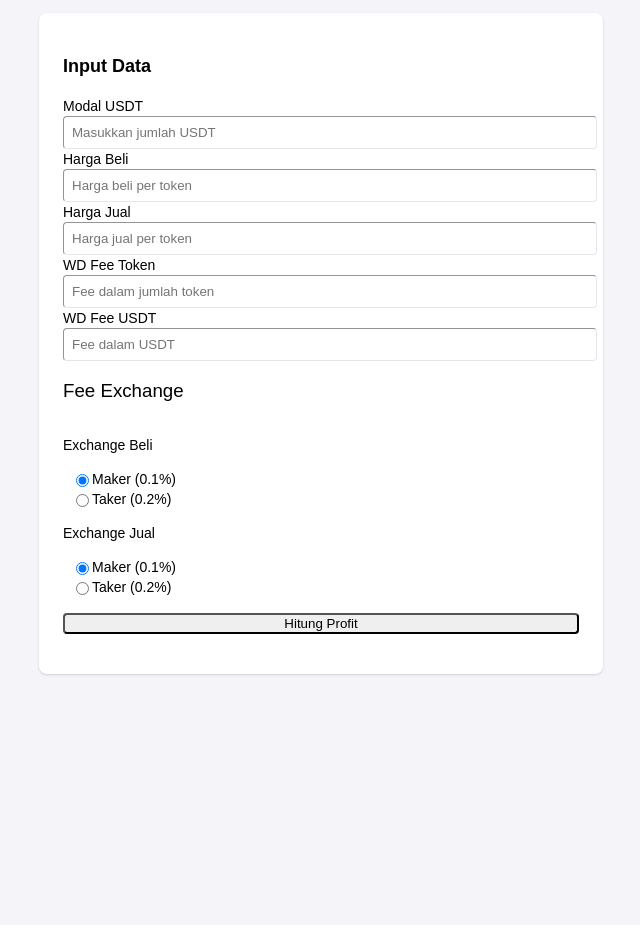
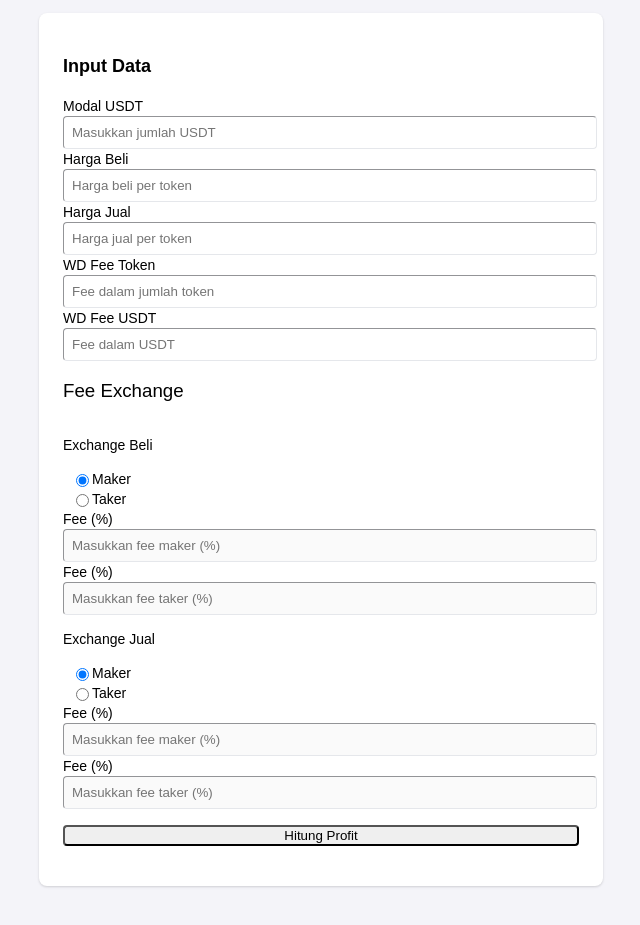
Before and after one commit to progstay17/kalkulator-cex, a plain HTML site: page index.html in a window 1280 px wide. Shown: the part 115-1040 px from the top of the page, without its empty margins (25-665 px from the left). Before the commit the page ends 853 px from the top, so only its background shows below. Drawn offline with Linux system fonts and the light colour scheme.

Commit message:
Update index.html

```diff
--- a/index.html
+++ b/index.html
@@ -92,7 +92,7 @@
                                             checked
                                         />
                                         <label for="makerBuy" class="text-sm">
-                                            Maker (0.1%)
+                                            Maker
                                         </label>
                                     </div>
                                     <div class="flex items-center space-x-2">
@@ -103,8 +103,28 @@
                                             value="taker"
                                         />
                                         <label for="takerBuy" class="text-sm">
-                                            Taker (0.2%)
+                                            Taker
                                         </label>
+                                    </div>
+                                    <div class="space-y-2">
+                                        <label class="block text-sm font-medium">Fee (%)</label>
+                                        <input
+                                            type="number"
+                                            id="customMakerFeeBuy"
+                                            class="w-full p-2 border rounded"
+                                            placeholder="Masukkan fee maker (%)"
+                                            disabled
+                                        />
+                                    </div>
+                                    <div class="space-y-2">
+                                        <label class="block text-sm font-medium">Fee (%)</label>
+                                        <input
+                                            type="number"
+                                            id="customTakerFeeBuy"
+                                            class="w-full p-2 border rounded"
+                                            placeholder="Masukkan fee taker (%)"
+                                            disabled
+                                        />
                                     </div>
                                 </div>
                             </div>
@@ -121,7 +141,7 @@
                                             checked
                                         />
                                         <label for="makerSell" class="text-sm">
-                                            Maker (0.1%)
+                                            Maker
                                         </label>
                                     </div>
                                     <div class="flex items-center space-x-2">
@@ -132,8 +152,28 @@
                                             value="taker"
                                         />
                                         <label for="takerSell" class="text-sm">
-                                            Taker (0.2%)
+                                            Taker
                                         </label>
+                                    </div>
+                                    <div class="space-y-2">
+                                        <label class="block text-sm font-medium">Fee (%)</label>
+                                        <input
+                                            type="number"
+                                            id="customMakerFeeSell"
+                                            class="w-full p-2 border rounded"
+                                            placeholder="Masukkan fee maker (%)"
+                                            disabled
+                                        />
+                                    </div>
+                                    <div class="space-y-2">
+                                        <label class="block text-sm font-medium">Fee (%)</label>
+                                        <input
+                                            type="number"
+                                            id="customTakerFeeSell"
+                                            class="w-full p-2 border rounded"
+                                            placeholder="Masukkan fee taker (%)"
+                                            disabled
+                                        />
                                     </div>
                                 </div>
                             </div>
```
